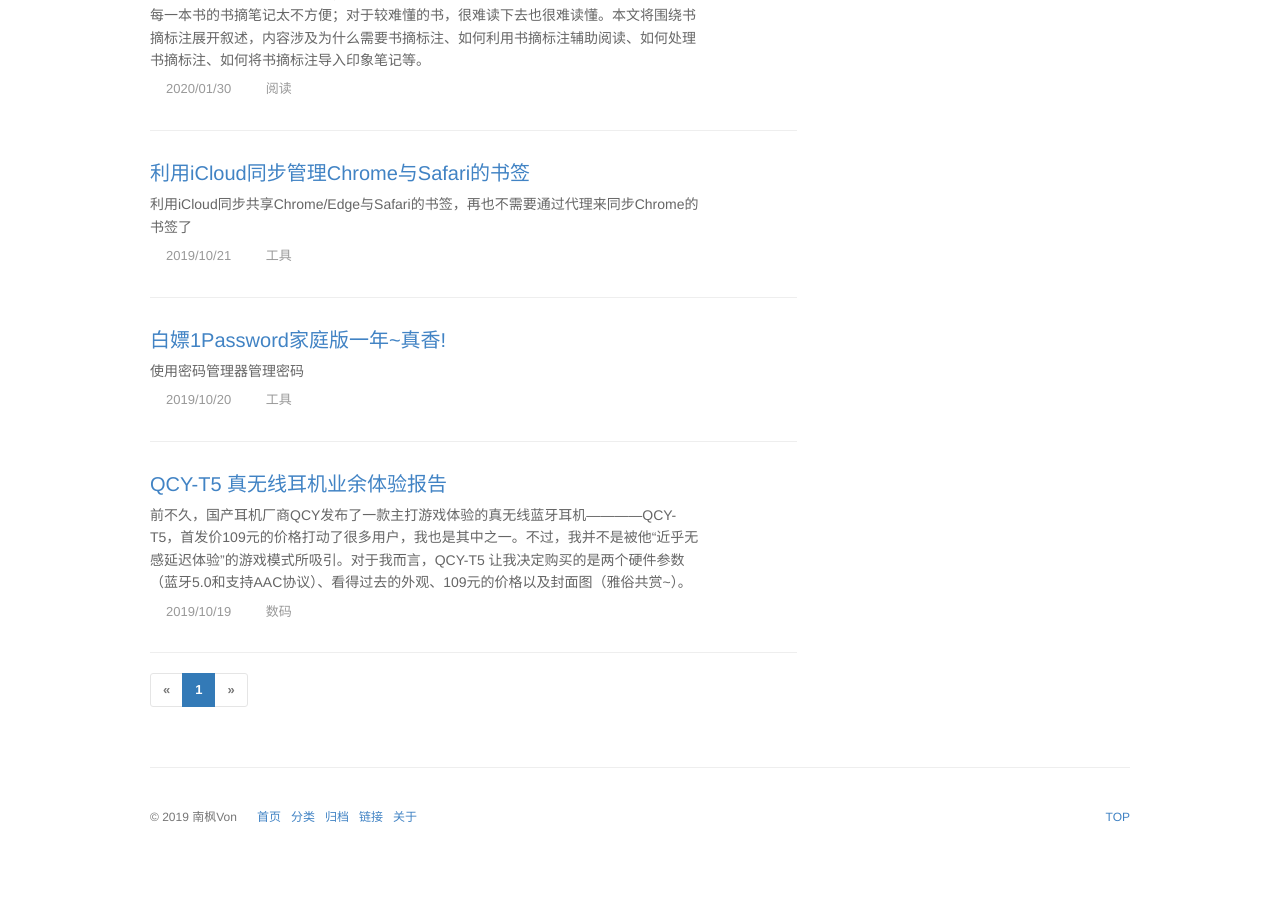
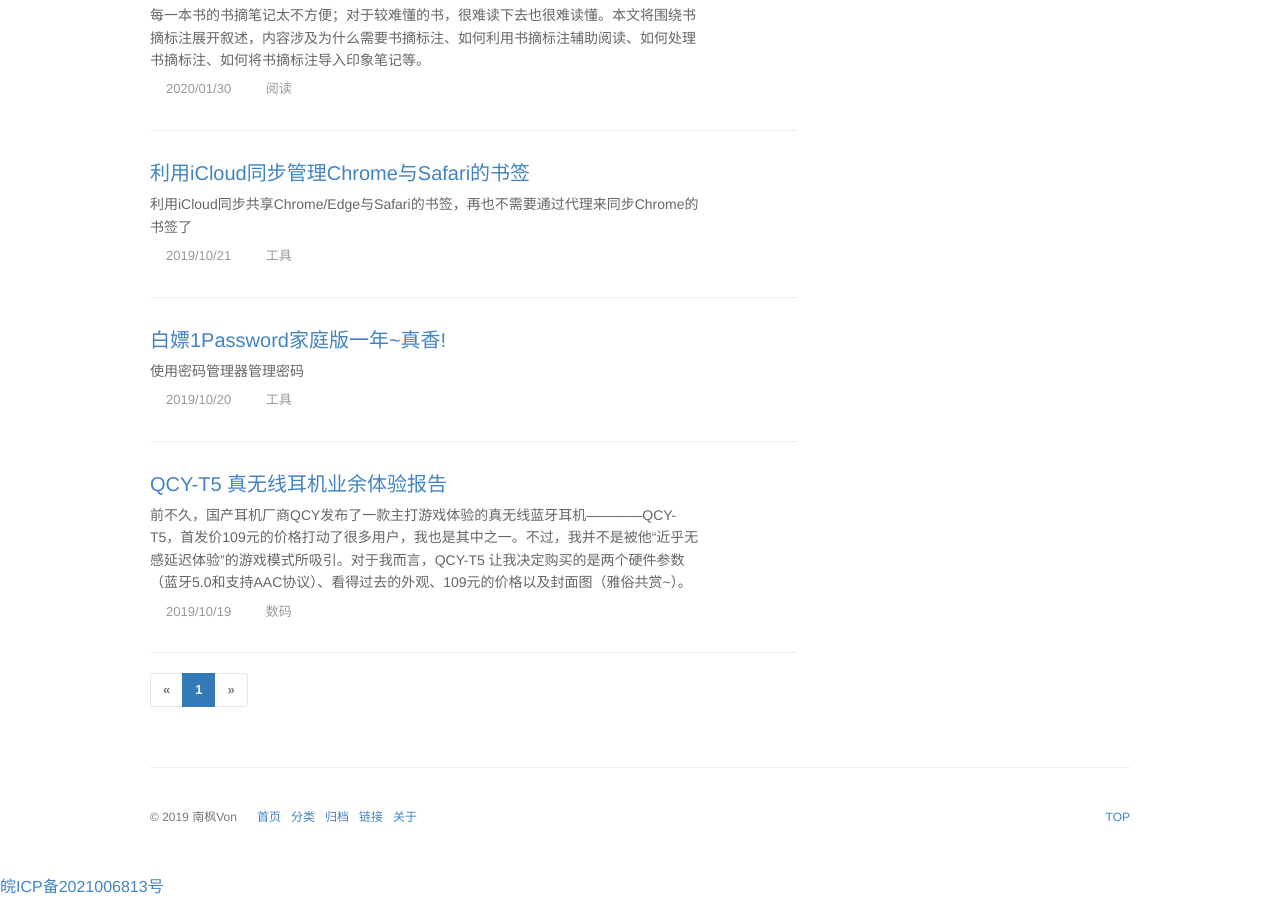
Before and after one commit to nanvon/nanvon.github.io, a Jekyll site: the page built from index.html, in a window 1280 px wide and 900 px high, scrolled down 1002 px. Built offline with Jekyll 4.4.1, drawn with Linux system fonts in a browser that asks for light colours; some web fonts are replaced; the list of posts is cut into pages by our own code; comment, search, counter and statistics services are not loaded; a style sheet for code colours, icons or effects is not loaded; before the commit the page ends 1876 px from its top, so only the background shows below that.

Commit message:
Update footer.html

```diff
--- a/_includes/footer.html
+++ b/_includes/footer.html
@@ -33,6 +33,7 @@
     <div class="tools-wrapper">
       <a class="gotop" href="#" title="回到顶部"><span class="octicon octicon-arrow-up"></span></a>
     </div>
+    <a href="https://beian.miit.gov.cn/" target="_blank">皖ICP备2021006813号</a>
     <!-- / footer -->
     {% if site.components.share.enabled %}
     <script src="{{ assets_base_url }}/assets/vendor/share.js/dist/js/share.min.js"></script>
```
